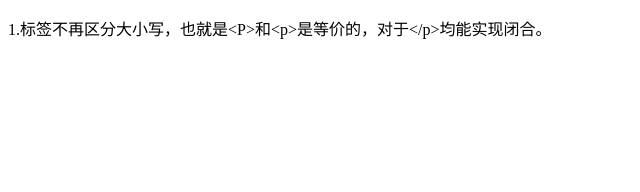
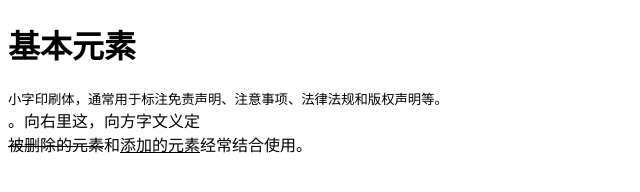
Before and after one commit to zhoumaoqiang/web-intro, a plain HTML site: page H5/change.html in a window 1280 px wide. Shown: the whole page, without its empty margins (0-640 px from the left). Drawn offline with Linux system fonts and the light colour scheme.

Commit message:
基本元素

```diff
--- a/H5/change.html
+++ b/H5/change.html
@@ -7,6 +7,15 @@
   <title>HTML5的变化</title>
 </head>
 <body>
-  <P>1.标签不再区分大小写，也就是&lt;P&gt;和&lt;p&gt;是等价的，对于&lt;/p&gt;均能实现闭合。</p>
+  <main id="content">
+      <h1>基本元素</h1>
+      <small>小字印刷体，通常用于标注免责声明、注意事项、法律法规和版权声明等。</small>
+      <br>
+      <bdo dir="rtl">定义文字方向，这里右向。</bdo>
+      <br>
+      <div>
+        <del>被删除的元素</del>和<ins>添加的元素</ins>经常结合使用。
+      </div>
+  </main>
 </body>
 </html>
```
Also changed, not shown: H5/change.md (added, +15 -0 lines), assets/demo.jpg (added).
